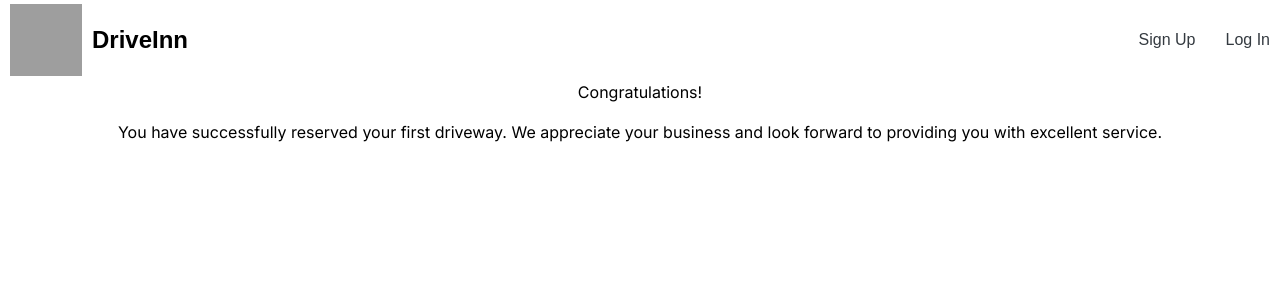
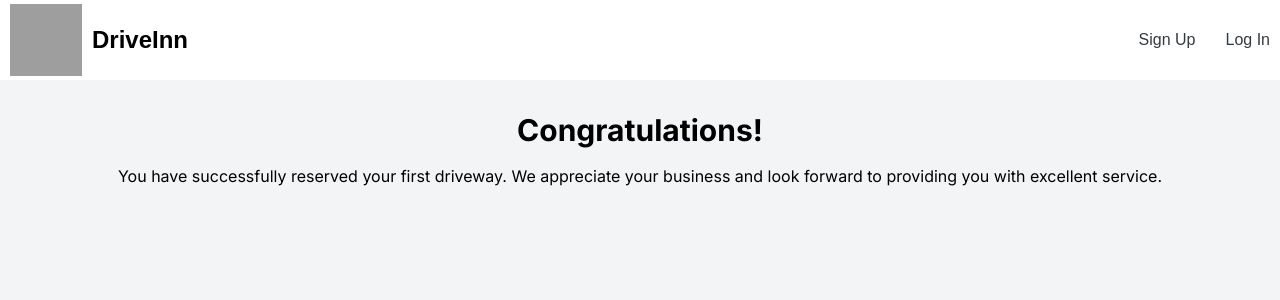
Before and after one commit to JDLiang100/SFSUHackaton2024, a Next.js app in the folder hackathon2024/: page /reserve in a window 1280 px wide. Shown: the top 300 px of the page. Built offline with nearby package versions, Linux system fonts and the light colour scheme; grey boxes are pictures that could not be loaded.

Commit message:
add gray and make it more aesthetic

```diff
--- a/hackathon2024/src/app/reserve/page.js
+++ b/hackathon2024/src/app/reserve/page.js
@@ -3,10 +3,10 @@ import Navbar from '../component/navbar';
 
 const ReservePage = () => {
   return (
-    <div>
+    <div className="bg-gray-100 min-h-screen">
       <Navbar />
-      <div className="reserve-page-container">
-        <h1 className="reserve-page-title text-center mb-4">Congratulations!</h1>
+      <div className="reserve-page-container mt-8">
+        <h1 className="reserve-page-title text-center mb-4 text-3xl font-bold">Congratulations!</h1>
         <p className="reserve-page-message text-center">
           You have successfully reserved your first driveway. We appreciate your business and look forward to providing you with excellent service.
         </p>
```
